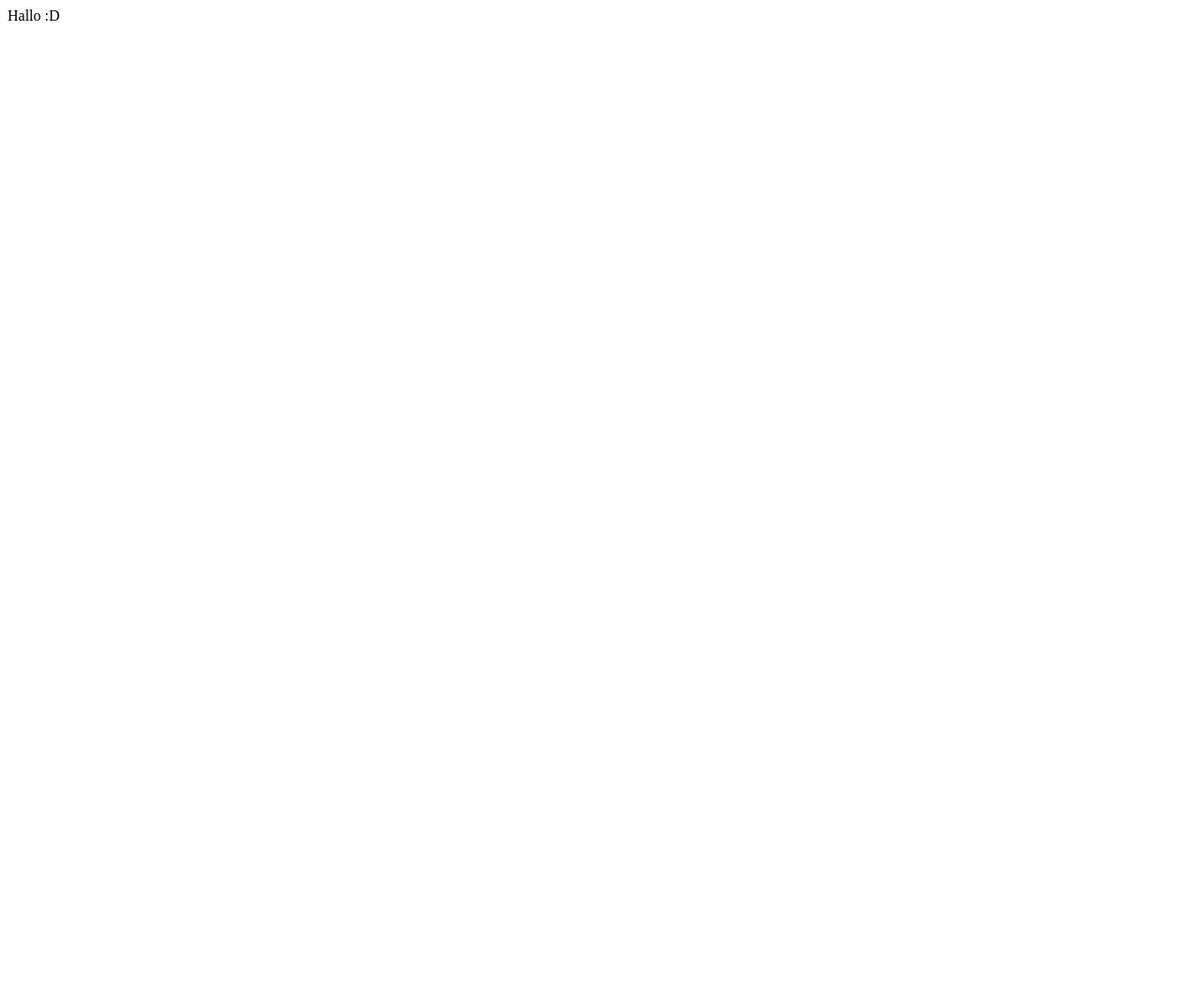
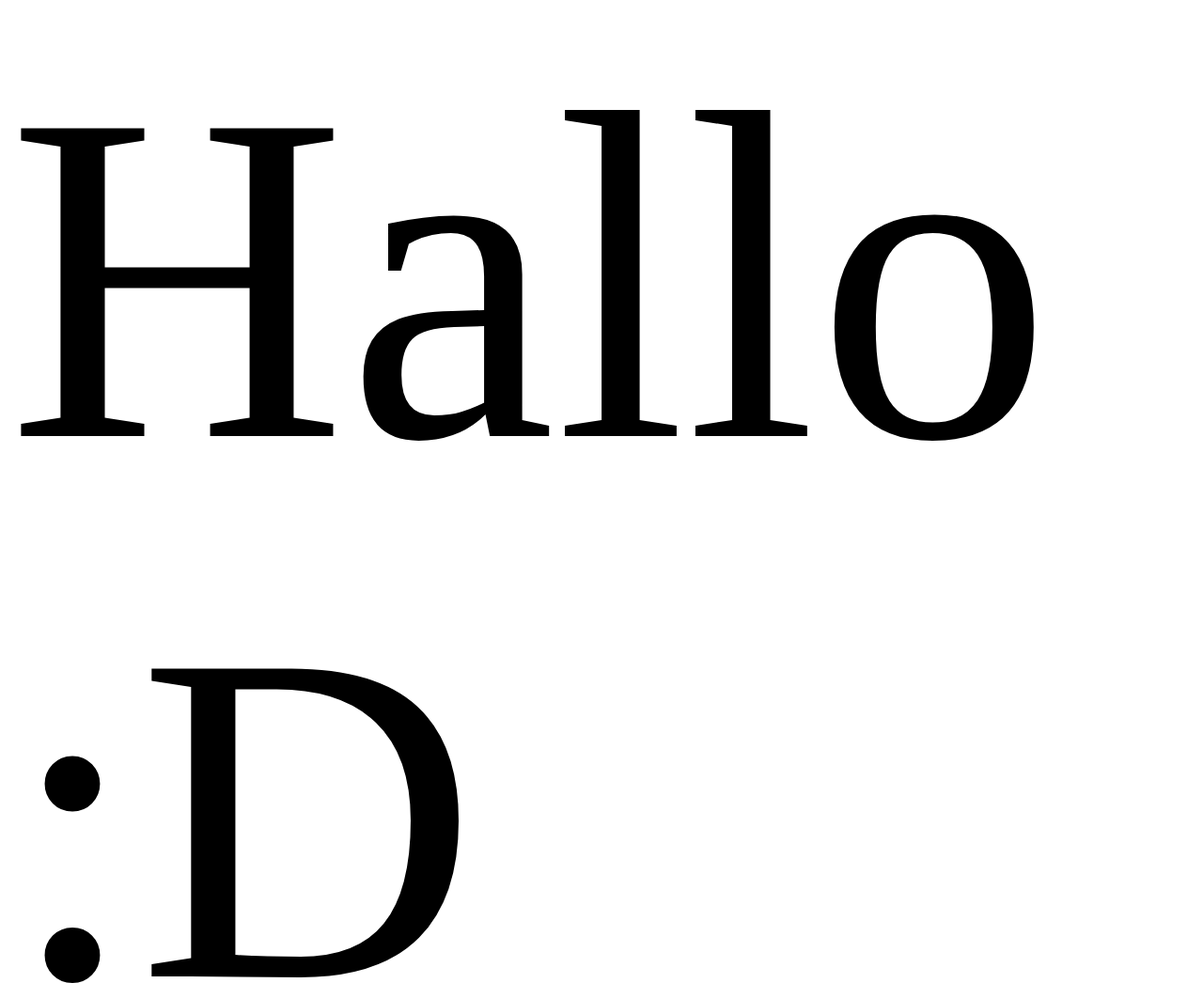
Before and after one commit to Cooleman2007/Doc, a plain HTML site: page discord/discord-web-embed/index.html in a window 1280 px wide. Shown: the top 1046 px of the page at 94% size. Before the commit the page ends 800 px from the top, so only its background shows below. Drawn offline with Linux system fonts and the light colour scheme.

Commit message:
Update index.html

```diff
--- a/discord/discord-web-embed/index.html
+++ b/discord/discord-web-embed/index.html
@@ -17,6 +17,6 @@
     <link rel="stylesheet" href="style.css">
   </head>
   <body>
-    <p style="size:500px;">Hallo :D</p>
+    <p style="font-size:500px;">Hallo :D</p>
   </body>
 </html>
```
